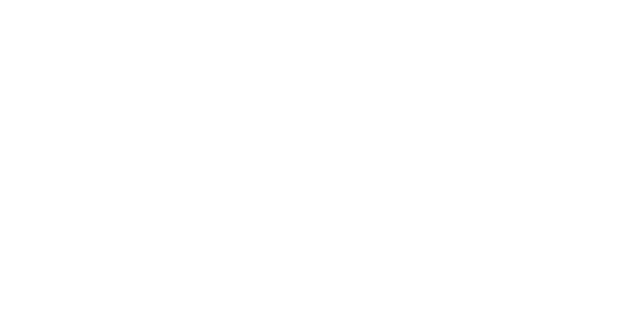
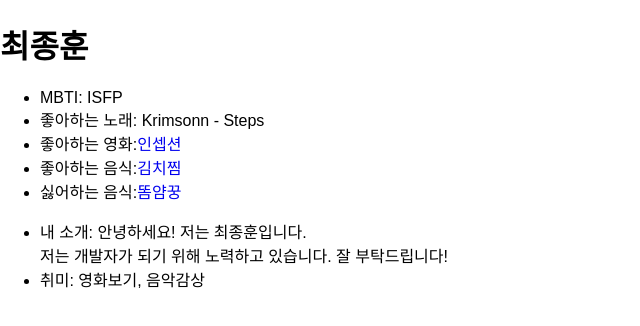
Before and after one commit to Jin-coding-333/React-mission-3team, a React (Create React App) app: page /JongHun in a window 1280 px wide. Before the commit this address had no page. Shown: the top 326 px of the page, without its empty margins (0-640 px from the left). Built offline with nearby package versions, Linux system fonts and the light colour scheme; a web font is replaced by a local one.

Commit message:
add:Link 추가

```diff
--- a/src/App.js
+++ b/src/App.js
@@ -1,6 +1,7 @@
-import { BrowserRouter, Routes, Route } from 'react-router-dom';
-import MainPage from './MainPage';
-import './App.css';
+import { BrowserRouter, Routes, Route } from "react-router-dom";
+import MainPage from "./MainPage";
+import { JongHun } from "./JongHun/JongHun";
+import "./App.css";
 
 function App() {
   return (
@@ -8,7 +9,7 @@
       <div className="app-container">
         <Routes>
           <Route path="/" element={<MainPage />} />
-
+          <Route path="JongHun" element={<JongHun />} />
         </Routes>
       </div>
     </BrowserRouter>
--- a/src/JongHun/JongHun.js
+++ b/src/JongHun/JongHun.js
@@ -2,7 +2,7 @@
 import { SelfMyIntro } from "./JongHunIntro";
 import { SelfMyIntroBody } from "./JongHunIntro2";
 
-function JongHun() {
+export function JongHun() {
   return (
     <div>
       <SelfMyIntroName />
--- a/src/MainPage.js
+++ b/src/MainPage.js
@@ -1,16 +1,16 @@
-import React from 'react';
-import homeImage from './smiley-face-4269804_1920.jpg';
-import './MainPage.css';
-import smileImg from './smile,png.png';
+import React from "react";
+import homeImage from "./smiley-face-4269804_1920.jpg";
+import "./MainPage.css";
+import smileImg from "./smile,png.png";
+import { Link } from "react-router-dom";
 
 function MainPage() {
-
   return (
     <div className="main-page">
       <header className="header">
-        <div className='headerBox'>
+        <div className="headerBox">
           <img src={homeImage} className="home-icon" />
-          <div id='text'>아이엠 그라운드</div>
+          <div id="text">아이엠 그라운드</div>
         </div>
       </header>
 
@@ -18,21 +18,31 @@
         <div className="hero-text">
           <h2>3팀</h2>
           <p>우리 팀을 소개합니다!</p>
-          <p><strong>'ㅈ', 'ㅎ'</strong>으로 시작하는 단어를 생각해보세요.</p>
-          <p><a href='#knowledge'>클릭</a> 또는 스크롤 하여 지식을 넓히세요.</p>
+          <p>
+            <strong>'ㅈ', 'ㅎ'</strong>으로 시작하는 단어를 생각해보세요.
+          </p>
+          <p>
+            <a href="#knowledge">클릭</a> 또는 스크롤 하여 지식을 넓히세요.
+          </p>
         </div>
-        <img src={smileImg} id='smileimg' />
+        <img src={smileImg} id="smileimg" />
       </section>
 
-      <section className="main-buttons" id='knowledge'>
-        <div className='buttonBox'>
-          <button className="intro-button">종훈</button>
+      <section className="main-buttons" id="knowledge">
+        <div className="buttonBox">
+          <Link to="JongHun">
+            <button className="intro-button">종훈</button>
+          </Link>
           <button className="intro-button">진한</button>
         </div>
       </section>
 
       <footer className="footer">
-        <p>3팀을 빛낸 인물들<br />김두봉(병원), 김혁진(병원), 박지흔(병원), 임예지(학교), 최종훈, 배진한</p>
+        <p>
+          3팀을 빛낸 인물들
+          <br />
+          김두봉(병원), 김혁진(병원), 박지흔(병원), 임예지(학교), 최종훈, 배진한
+        </p>
       </footer>
     </div>
   );
```
